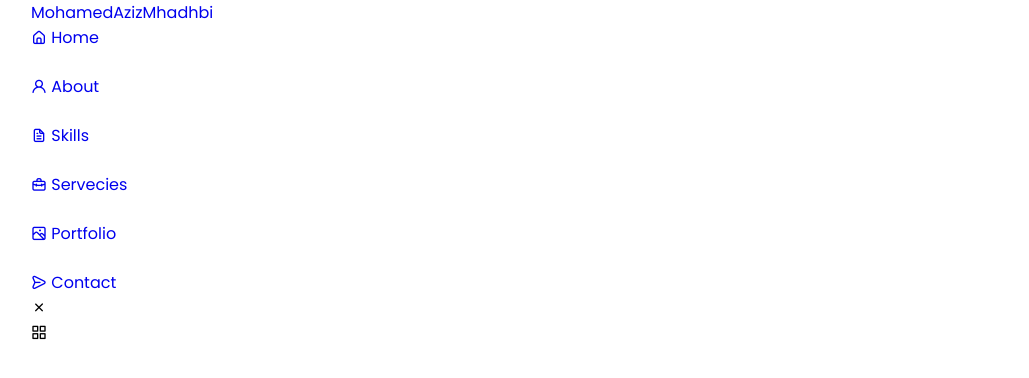
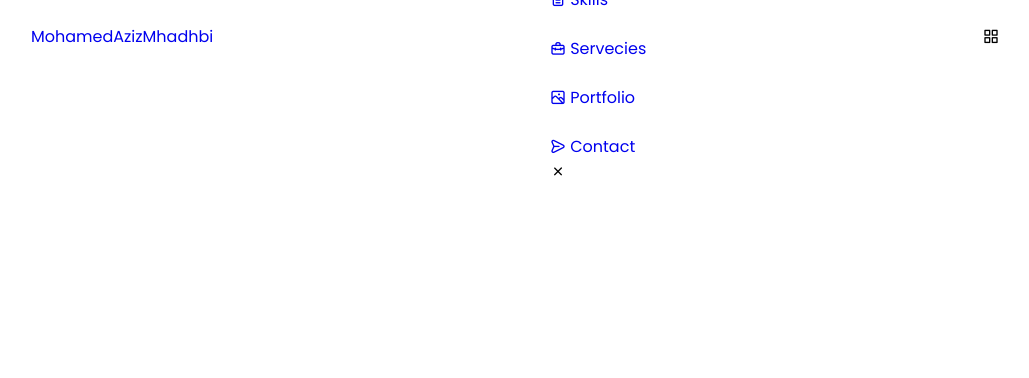
Before and after one commit to Mohamed-Aziz-Mhadhbi/mohamed-aziz-mhadhbi.github.io, a React (Create React App) app: page / in a window 1280 px wide. Shown: the top 378 px of the page, without its empty margins (125-1154 px from the left). Built offline with nearby package versions, Linux system fonts and the light colour scheme.

Commit message:
header and nav css

```diff
--- a/src/components/header/header.css
+++ b/src/components/header/header.css
@@ -0,0 +1,16 @@
+.heaer {
+    width: 100%;
+    position: fixed;
+    top:0;
+    left: 0;
+    z-index: var(--z-fixed);
+    background-color: var(--container-color);
+}
+
+.nav {
+    height: calc(var(--header-height) + 1.5rem);
+    display: flex;
+    justify-content: space-between;
+    align-items: center;
+    column-gap: 1rem;
+}
```
